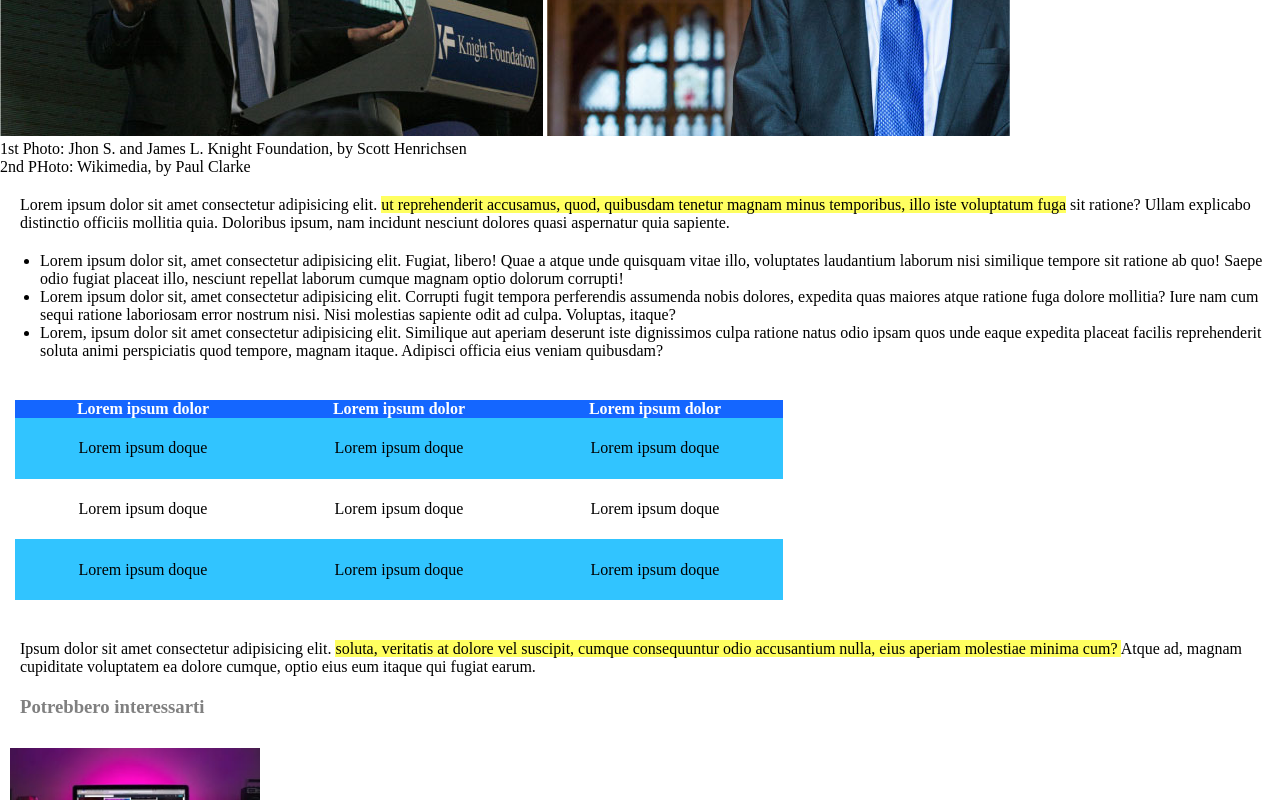
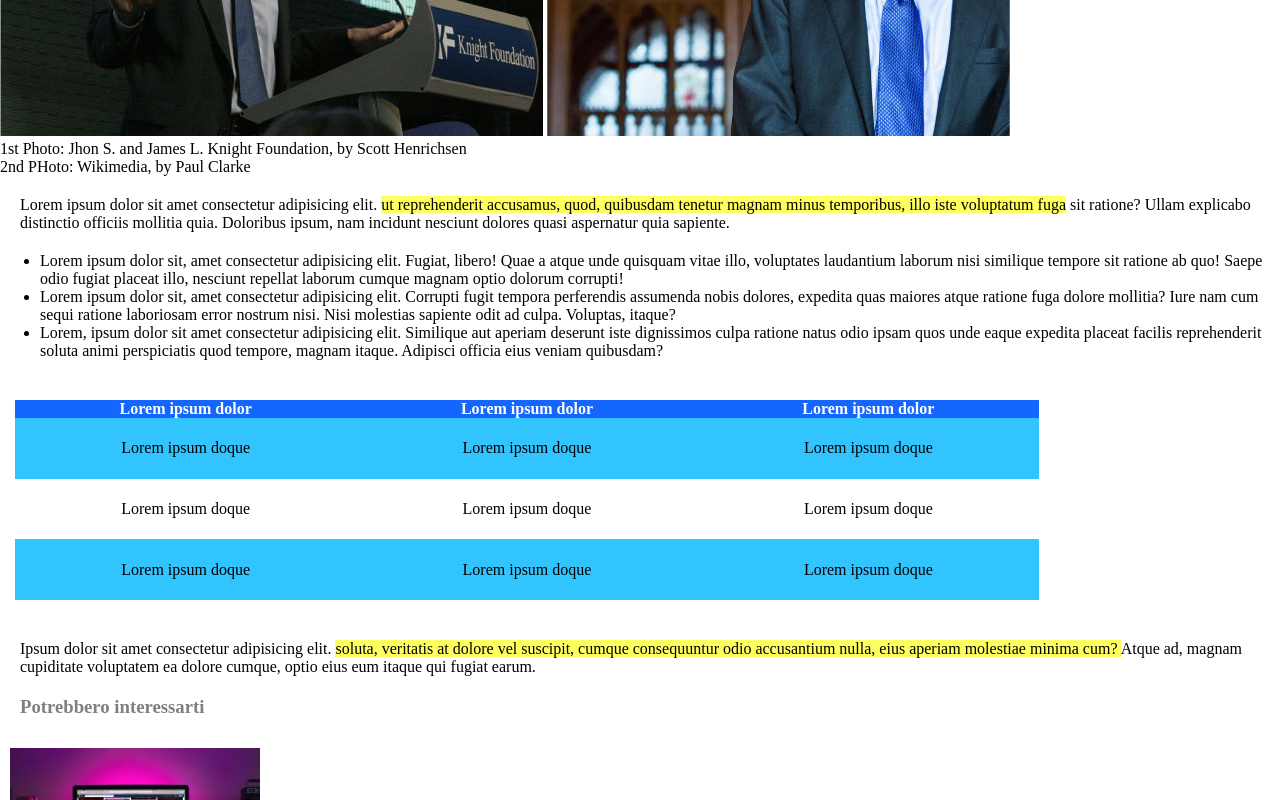
Before and after one commit to GaetanoNicotra/html-css-booleaner, a plain HTML site: page index.html in a window 1280 px wide. Shown: the part 453-1253 px from the top of the page. Drawn offline with Linux system fonts and the light colour scheme.

Commit message:
[FIX] correzione tabella

```diff
--- a/css/style.css
+++ b/css/style.css
@@ -1,8 +1,9 @@
 *{
     padding: 0;
     margin: 0;
-    box-sizing: 0;
+    box-sizing: border-box;
 }
+
 
 header{
     background-image: url(../img/pattern.png);
@@ -29,7 +30,7 @@ ul{
 }
 
 table{
-    width: 60%;
+    width: 80%;
     height: 200px;
     margin-top: 40px;
     margin-bottom: 40px;
```
